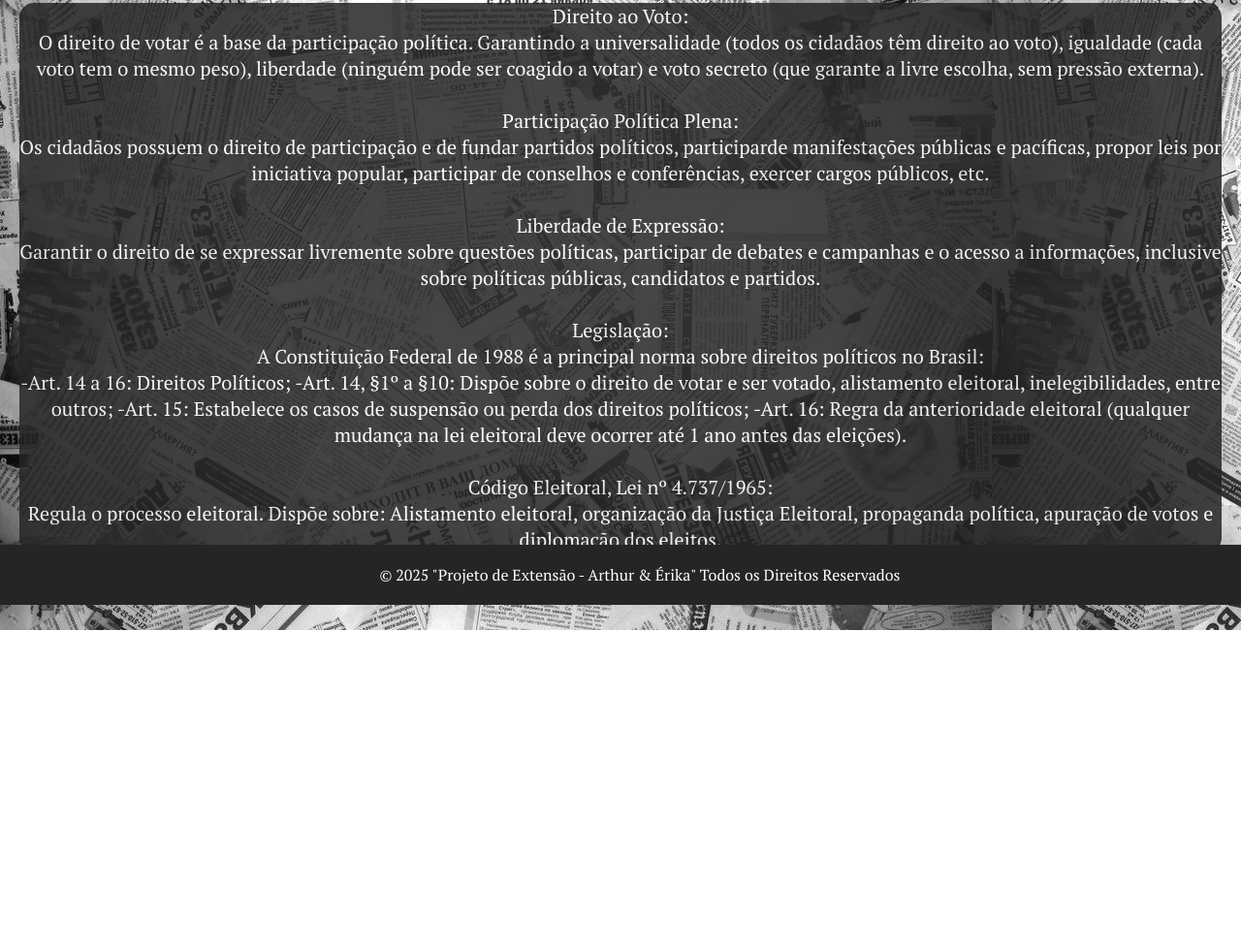
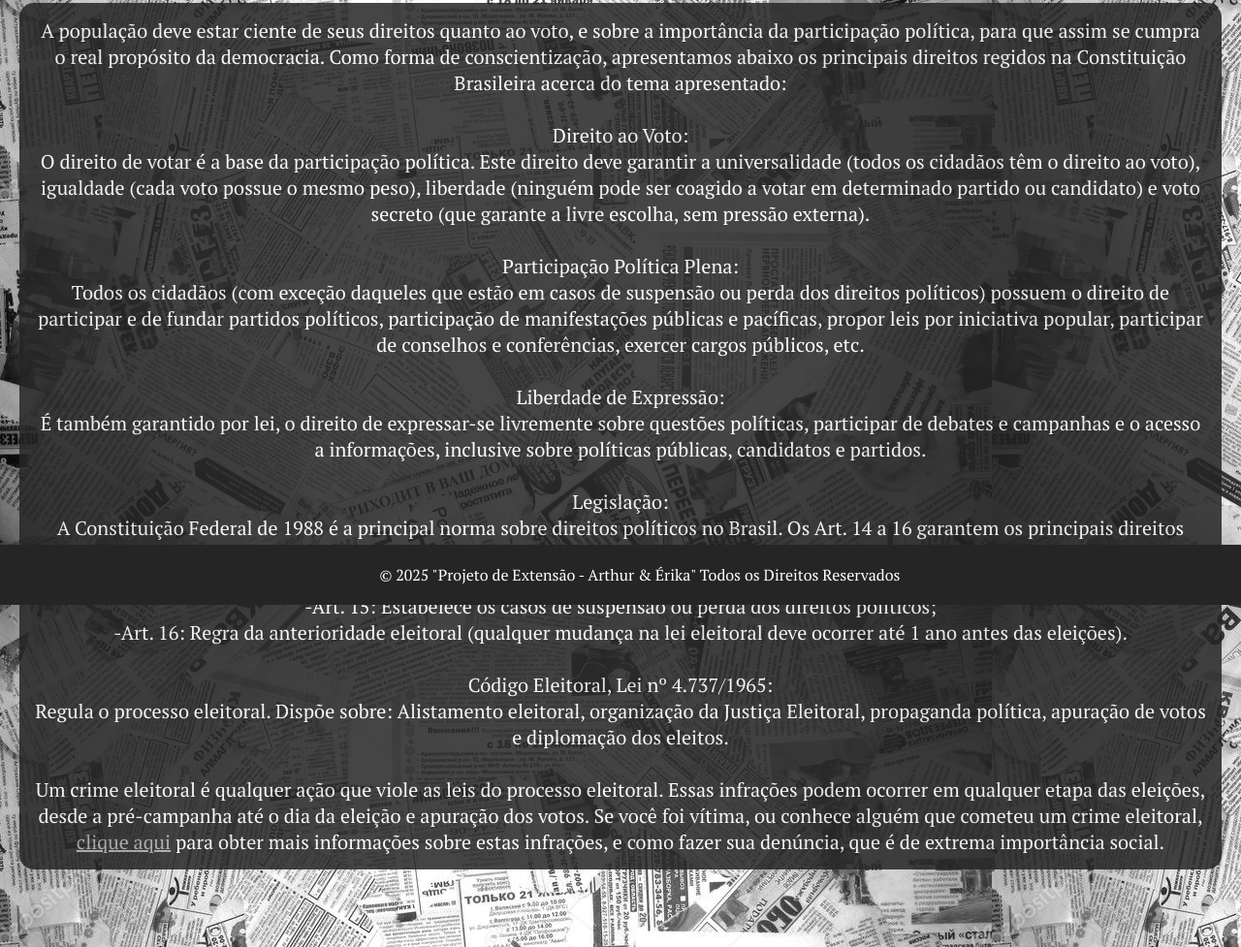
Before and after one commit to ArthurOrtisWalter/projeto-extensao-arthur-erika, a plain HTML site: page principaisdireitos.html in a window 1280 px wide. Shown: the part 176-1153 px from the top of the page at 97% size. Before the commit the page ends 826 px from the top, so only its background shows below. Drawn offline with Linux system fonts and the light colour scheme.

Commit message:
Add files via upload

```diff
--- a/principaisdireitos.html
+++ b/principaisdireitos.html
@@ -18,23 +18,27 @@
         </ul>
     </nav>
     <main>
-        <p>Direito ao Voto:
+        <p>A população deve estar ciente de seus direitos quanto ao voto, e sobre a importância da participação política, para que assim se cumpra o real propósito da democracia. Como forma de conscientização, apresentamos abaixo os principais direitos regidos na Constituição Brasileira acerca do tema apresentado:
+            <br><br>
+            Direito ao Voto:
             <br>
-            O direito de votar é a base da participação política. Garantindo a universalidade (todos os cidadãos têm direito ao voto), igualdade (cada voto tem o mesmo peso), liberdade (ninguém pode ser coagido a votar) e voto secreto (que garante a livre escolha, sem pressão externa).
+            O direito de votar é a base da participação política. Este direito deve garantir a universalidade (todos os cidadãos têm o direito ao voto), igualdade (cada voto possue o mesmo peso), liberdade (ninguém pode ser coagido a votar em determinado partido ou candidato) e voto secreto (que garante a livre escolha, sem pressão externa).
             <br><br>
             Participação Política Plena:
             <br>
-            Os cidadãos possuem o direito de participação e de fundar partidos políticos, participarde manifestações públicas e pacíficas, propor leis por iniciativa popular, participar de conselhos e conferências, exercer cargos públicos, etc.
+            Todos os cidadãos (com exceção daqueles que estão em casos de suspensão ou perda dos direitos políticos) possuem o direito de participar e de fundar partidos políticos, participação de manifestações públicas e pacíficas, propor leis por iniciativa popular, participar de conselhos e conferências, exercer cargos públicos, etc.
             <br><br>
             Liberdade de Expressão:
             <br>
-            Garantir o direito de se expressar livremente sobre questões políticas, participar de debates e campanhas e o acesso a informações, inclusive sobre políticas públicas, candidatos e partidos.
+            É também garantido por lei, o direito de expressar-se livremente sobre questões políticas, participar de debates e campanhas e o acesso a informações, inclusive sobre políticas públicas, candidatos e partidos.
             <br><br>
             Legislação:
             <br>
-            A Constituição Federal de 1988 é a principal norma sobre direitos políticos no Brasil:<br>-Art. 14 a 16: Direitos Políticos;  -Art. 14, §1º a §10: Dispõe sobre o direito de votar e ser votado, alistamento eleitoral, inelegibilidades, entre outros;  -Art. 15: Estabelece os casos de suspensão ou perda dos direitos políticos;  -Art. 16: Regra da anterioridade eleitoral (qualquer mudança na lei eleitoral deve ocorrer até 1 ano antes das eleições).
+            A Constituição Federal de 1988 é a principal norma sobre direitos políticos no Brasil. Os Art. 14 a 16 garantem os principais direitos políticos:<br>-Art. 14, §1º a §10: Dispõe sobre o direito de votar e ser votado, alistamento eleitoral, inelegibilidades, entre outros;<br>-Art. 15: Estabelece os casos de suspensão ou perda dos direitos políticos;<br>-Art. 16: Regra da anterioridade eleitoral (qualquer mudança na lei eleitoral deve ocorrer até 1 ano antes das eleições).
             <br><br>
             Código Eleitoral, Lei nº 4.737/1965:<br>Regula o processo eleitoral. Dispõe sobre: Alistamento eleitoral, organização da Justiça Eleitoral, propaganda política, apuração de votos e diplomação dos eleitos.
+            <br><br>
+            Um crime eleitoral é qualquer ação que viole as leis do processo eleitoral. Essas infrações podem ocorrer em qualquer etapa das eleições, desde a pré-campanha até o dia da eleição e apuração dos votos. Se você foi vítima, ou conhece alguém que cometeu um crime eleitoral, <a href="https://www.tse.jus.br/eleicoes/eleicoes-2018/denuncias-eleitorais"><u>clique aqui</u></a> para obter mais informações sobre estas infrações, e como fazer sua denúncia, que é de extrema importância social.
         </p>
     </main>
     <footer>
--- a/style.css
+++ b/style.css
@@ -27,6 +27,10 @@ li a{
     padding: 60px;
     font-family:"PT Serif", serif;
 }
+a{
+    text-decoration: none;
+    color:darkgray;
+}
 main{
     display: flex;
     flex-wrap: wrap;
@@ -38,6 +42,7 @@ main{
     font-size: 20px;
     margin-bottom: 80px;
     opacity: 85%;
+    padding: 15px;
 }
 footer{
     background-color: #252525;
```
Also changed, not shown: inicio.html (+4 -4 lines).
